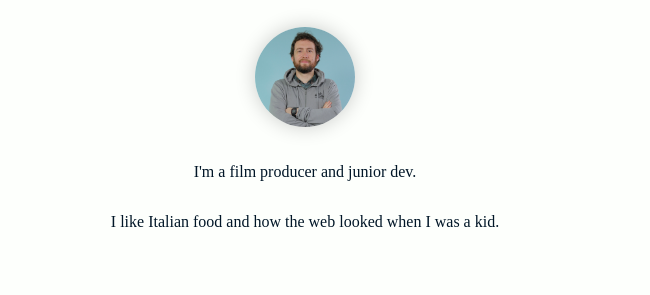
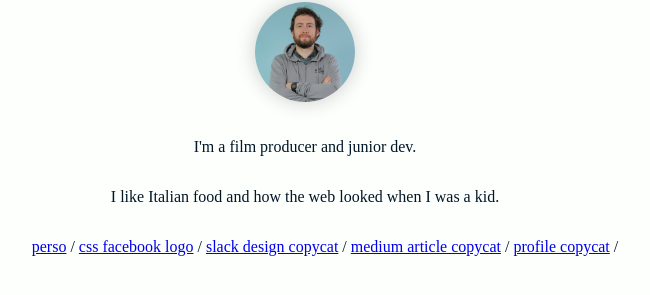
Before and after one commit to v-h-z/v-h-z.github.io, a plain HTML site: page index.html in a window 1280 px wide. Shown: the part 233-528 px from the top of the page, without its empty margins (335-985 px from the left). Drawn offline with Linux system fonts and the light colour scheme.

Commit message:
added links

```diff
--- a/css/style.css
+++ b/css/style.css
@@ -14,3 +14,7 @@ body {
   justify-content: center;
   flex-direction: column;
 }
+
+.container li {
+  display: inline;
+}
--- a/index.html
+++ b/index.html
@@ -11,6 +11,13 @@
     <div class="avatar"></div>
     <p>I'm a film producer and junior dev.</p>
     <p>I like Italian food and how the web looked when I was a kid.</p>
+    <ul>
+      <li><a href="perso/">perso</a></li> /
+      <li><a href="perso/facebook-logo/">css facebook logo</a></li> /
+      <li><a href="Slack-copycat/">slack design copycat</a></li> /
+      <li><a href="medium-article/">medium article copycat</a></li> /
+      <li><a href="profile/">profile copycat</a></li> /
+    </ul>
     </div>
   </body>
 </html>
```
